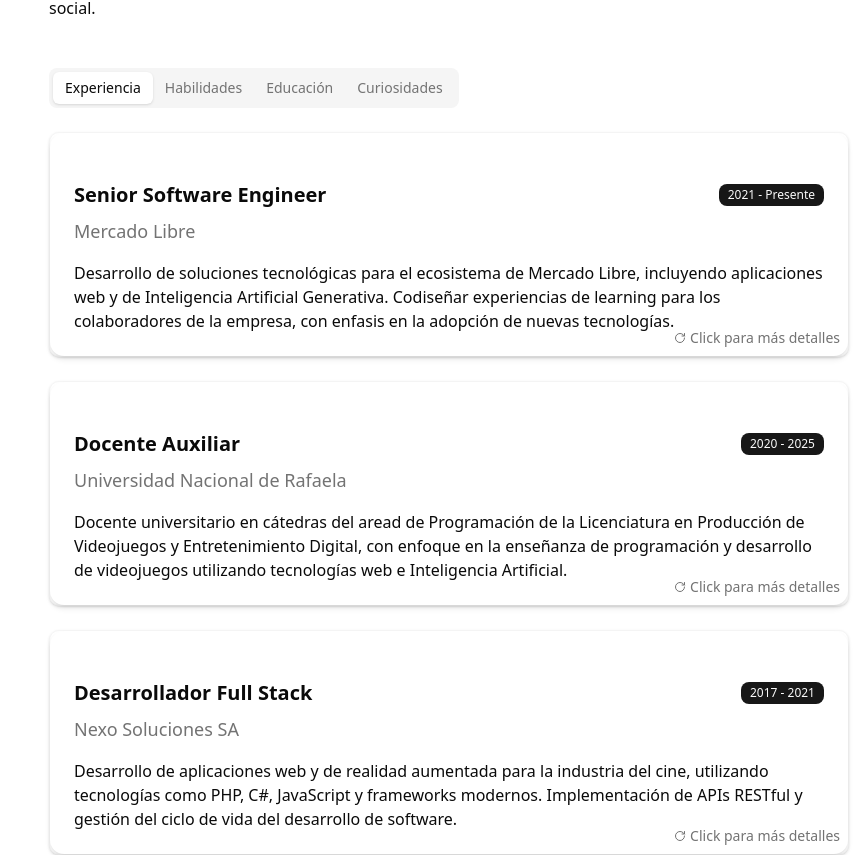
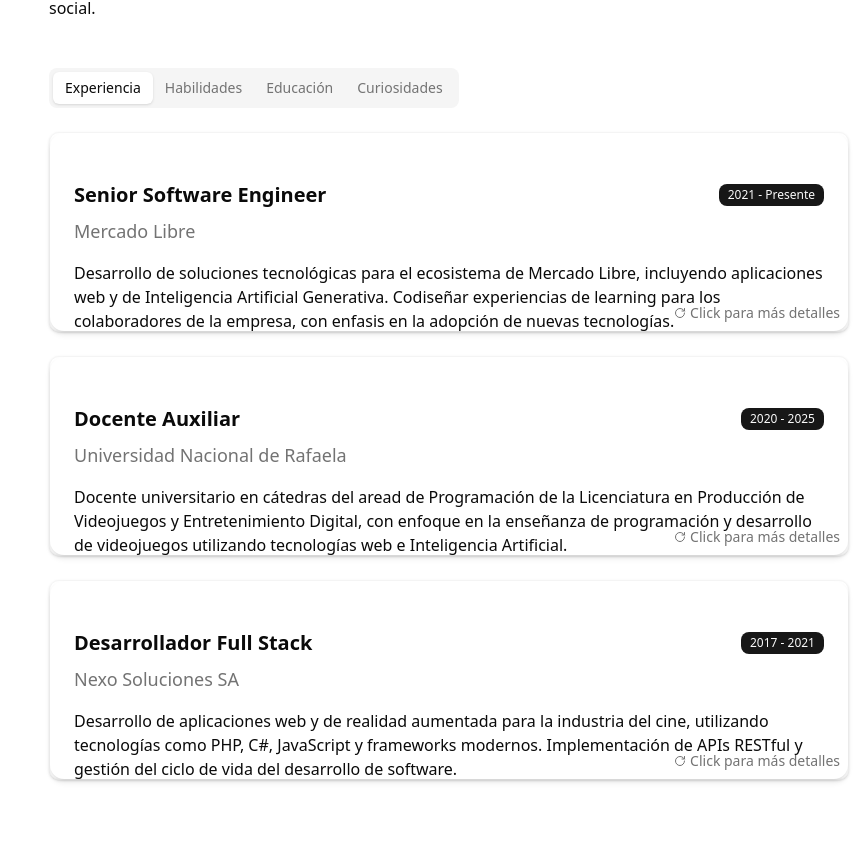
Before and after one commit to fdegiovanni/landing, a Next.js app: page /about in a window 1280 px wide. Shown: the part 760-1615 px from the top of the page, without its empty margins (415-1280 px from the left). Built offline with nearby package versions, Linux system fonts and the light colour scheme.

Commit message:
Update src/components/flip-card.tsx
Co-authored-by: Copilot <175728472+Copilot@users.noreply.github.com>

```diff
--- a/src/components/flip-card.tsx
+++ b/src/components/flip-card.tsx
@@ -22,7 +22,7 @@ export function FlipCard({ front, back, className }: FlipCardProps) {
     <div
       className={cn(
         "relative w-full perspective-1000 cursor-pointer transition-all duration-500",
-        isFlipped ? "h-[375px]" : "h-[225px]",
+        isFlipped ? "min-h-[300px] max-h-[400px]" : "min-h-[200px] max-h-[300px]",
         className,
       )}
       onClick={toggleFlip}
```
